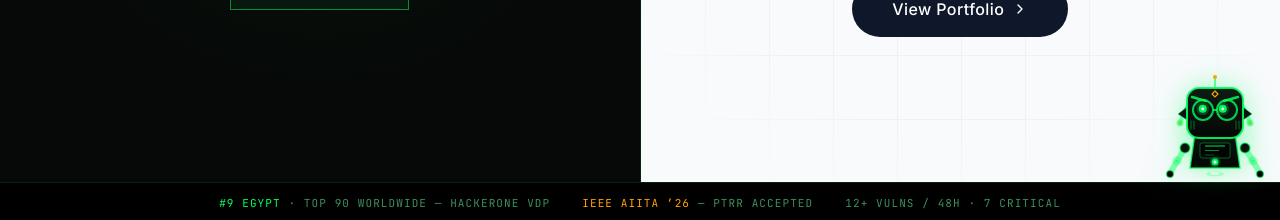
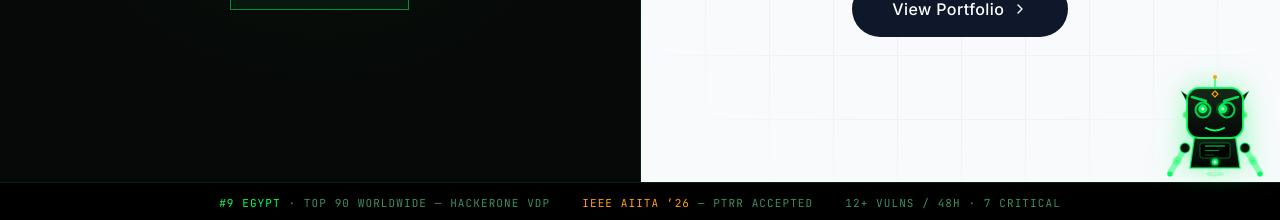
Before and after one commit to Zierax/Ziad-Portfolio, a React (Vite) app: page / in a window 1280 px wide. Shown: the part 577-797 px from the top of the page. Built offline with nearby package versions, Linux system fonts and the light colour scheme.

Commit message:
style(zyo): face that reads as a face, richer greens
Smaller eye rings (no more goggles), restored smile, swept
fins, tucked dreads, solid hands, lifted gradient stops.
Verified by rendering the actual SVG and inspecting it.

```diff
--- a/src/components/ZyoAssistant.tsx
+++ b/src/components/ZyoAssistant.tsx
@@ -914,7 +914,7 @@ const ZyoAssistant: React.FC = () => {
             <svg width="110" height="130" viewBox="0 0 110 130" aria-hidden="true" className={reducedMotion.current ? undefined : "animate-zyo-float"} style={{ filter: "drop-shadow(0 0 14px hsl(var(--terminal-green) / 0.35))" }}>
               <defs>
                 <linearGradient id="zyo-head-grad" x1="0" y1="0" x2="0" y2="1">
-                  <stop offset="0%" stopColor="#0e1c13" />
+                  <stop offset="0%" stopColor="#16281a" />
                   <stop offset="100%" stopColor="#040705" />
                 </linearGradient>
                 <radialGradient id="zyo-aura" cx="0.5" cy="0.5" r="0.5">
@@ -922,7 +922,7 @@ const ZyoAssistant: React.FC = () => {
                   <stop offset="100%" stopColor="hsl(var(--terminal-green))" stopOpacity="0" />
                 </radialGradient>
                 <linearGradient id="zyo-body-grad" x1="0" y1="0" x2="0" y2="1">
-                  <stop offset="0%" stopColor="#0c1610" />
+                  <stop offset="0%" stopColor="#132218" />
                   <stop offset="100%" stopColor="#030604" />
                 </linearGradient>
               </defs>
@@ -932,13 +932,13 @@ const ZyoAssistant: React.FC = () => {
 
               {/* 1. FIBER DREADS */}
               <g stroke="hsl(var(--terminal-green) / 0.5)" strokeWidth="4" fill="none" strokeLinecap="round" >
-                <path d="M 40 30 Q 30 20 20 50" />
-                <path d="M 45 25 Q 40 10 35 45" />
-                <path d="M 65 25 Q 70 10 75 45" />
-                <path d="M 70 30 Q 80 20 90 50" />
+                <path d="M 40 30 Q 33 22 26 42" />
+                <path d="M 45 25 Q 42 12 38 38" />
+                <path d="M 65 25 Q 68 12 72 38" />
+                <path d="M 70 30 Q 77 22 84 42" />
                 {/* Status tips */}
-                <circle cx="20" cy="50" r="1.5" fill="hsl(var(--terminal-amber))" className={reducedMotion.current ? undefined : "animate-pulse"} />
-                <circle cx="90" cy="50" r="1.5" fill="hsl(var(--terminal-amber))" className={reducedMotion.current ? undefined : "animate-pulse"} />
+                <circle cx="26" cy="42" r="1.5" fill="hsl(var(--terminal-amber))" className={reducedMotion.current ? undefined : "animate-pulse"} />
+                <circle cx="84" cy="42" r="1.5" fill="hsl(var(--terminal-amber))" className={reducedMotion.current ? undefined : "animate-pulse"} />
               </g>
 
               {/* 2. CHASSIS */}
@@ -956,7 +956,7 @@ const ZyoAssistant: React.FC = () => {
 
               {/* 2b. THRUSTER GLOW */}
               <ellipse cx="55" cy="101" rx="9" ry="2.5" fill="hsl(var(--terminal-green))" opacity="0.3" className={reducedMotion.current ? undefined : "animate-zyo-thrust"} aria-hidden="true" />
-              <ellipse cx="55" cy="100.5" rx="4.5" ry="1.4" fill="#eafff0" opacity="0.75" aria-hidden="true" />
+              <ellipse cx="55" cy="100.5" rx="3.2" ry="1.1" fill="#eafff0" opacity="0.5" aria-hidden="true" />
 
               {/* 3. HEAD UNIT */}
               <g transform="translate(55, 40)" className={mood === 'dancing' && !reducedMotion.current ? 'animate-zyo-head' : ''} aria-hidden="true">
@@ -964,8 +964,8 @@ const ZyoAssistant: React.FC = () => {
                 <line x1="0" y1="-25" x2="0" y2="-34" stroke="hsl(var(--terminal-green) / 0.6)" strokeWidth="2" strokeLinecap="round" />
                 <circle cx="0" cy="-36" r="2" fill="hsl(var(--terminal-amber))" className={reducedMotion.current ? undefined : "animate-pulse"} />
                 {/* Ear fins */}
-                <path d="M -28 -6 L -37 1 L -28 7 Z" fill="#0a120d" stroke="hsl(var(--terminal-green) / 0.4)" strokeWidth="1" />
-                <path d="M 28 -6 L 37 1 L 28 7 Z" fill="#0a120d" stroke="hsl(var(--terminal-green) / 0.4)" strokeWidth="1" />
+                <path d="M -27 -9 L -34 -22 L -21 -13 Z" fill="#0a120d" stroke="hsl(var(--terminal-green) / 0.4)" strokeWidth="1" />
+                <path d="M 27 -9 L 34 -22 L 21 -13 Z" fill="#0a120d" stroke="hsl(var(--terminal-green) / 0.4)" strokeWidth="1" />
                 {/* Main Case */}
                 <rect x="-28" y="-25" width="56" height="50" rx="12" fill="url(#zyo-head-grad)" stroke="hsl(var(--terminal-green))" strokeOpacity="0.9" strokeWidth="2" />
                 {/* Brow plates (determined) */}
@@ -974,14 +974,11 @@ const ZyoAssistant: React.FC = () => {
                 {/* Forehead emblem */}
                 <path d="M 0 -22 L 3 -19 L 0 -16 L -3 -19 Z" fill="none" stroke="hsl(var(--terminal-amber))" strokeWidth="1.2" />
                 {/* Cheek vents */}
-                <path d="M -24 8 L -24 16 M -21 8 L -21 16" stroke="hsl(var(--terminal-green))" strokeOpacity="0.35" strokeWidth="1.2" strokeLinecap="round" />
-                <path d="M 24 8 L 24 16 M 21 8 L 21 16" stroke="hsl(var(--terminal-green))" strokeOpacity="0.35" strokeWidth="1.2" strokeLinecap="round" />
 
                 {/* Optical Sensors */}
                 <g stroke="hsl(var(--terminal-green) / 0.8)" strokeWidth="2" fill="none">
-                  <circle cx="-12" cy="-3" r="10" />
-                  <circle cx="12" cy="-3" r="10" />
-                  <path d="M -2 -3 L 2 -3" />
+                  <circle cx="-12" cy="-3" r="7.5" />
+                  <circle cx="12" cy="-3" r="7.5" />
                 </g>
 
                 {/* Eyes Logic — closed while blinking or dreaming */}
@@ -992,14 +989,22 @@ const ZyoAssistant: React.FC = () => {
                    </g>
                 ) : (
                   <g ref={pupilGroupRef} transform="translate(0,0)">
-                    <circle cx={-10} cy={-3} r="6.5" fill="hsl(var(--terminal-green))" opacity="0.22" />
-                    <circle cx={10} cy={-3} r="6.5" fill="hsl(var(--terminal-green))" opacity="0.22" />
-                    <circle cx={-10} cy={-3} r="4" fill="hsl(var(--terminal-green))" opacity="0.95" />
-                    <circle cx={10} cy={-3} r="4" fill="hsl(var(--terminal-green))" opacity="0.95" />
+                    <circle cx={-10} cy={-3} r="7" fill="hsl(var(--terminal-green))" opacity="0.22" />
+                    <circle cx={10} cy={-3} r="7" fill="hsl(var(--terminal-green))" opacity="0.22" />
+                    <circle cx={-10} cy={-3} r="4.5" fill="hsl(var(--terminal-green))" opacity="0.95" />
+                    <circle cx={10} cy={-3} r="4.5" fill="hsl(var(--terminal-green))" opacity="0.95" />
                     <circle cx={-10} cy={-3} r="1.5" fill="#eafff0" />
                     <circle cx={10} cy={-3} r="1.5" fill="#eafff0" />
                   </g>
                 )}
+                {/* Mouth */}
+                <g transform="translate(0, 15)">
+                  {mood === 'coding' ? (
+                    <rect x="-10" y="0" width="20" height="2" fill="hsl(var(--terminal-green))" />
+                  ) : (
+                    <path d="M -9 0 Q 0 5 9 0" stroke="hsl(var(--terminal-green))" fill="none" strokeWidth="2" strokeLinecap="round" />
+                  )}
+                </g>
               </g>
 
               {/* 4. ARMS + HANDS */}
@@ -1012,8 +1017,8 @@ const ZyoAssistant: React.FC = () => {
                 <circle cx="93" cy="88" r="1.6" fill="hsl(var(--terminal-green))" opacity="0.7" />
               </g>
               <g aria-hidden="true">
-                <circle cx="10" cy="101" r="3.5" fill="hsl(var(--background))" stroke="hsl(var(--terminal-green) / 0.5)" strokeWidth="1.5" />
-                <circle cx="100" cy="101" r="3.5" fill="hsl(var(--background))" stroke="hsl(var(--terminal-green) / 0.5)" strokeWidth="1.5" />
+                <circle cx="10" cy="101" r="2.6" fill="hsl(var(--terminal-green))" />
+                <circle cx="100" cy="101" r="2.6" fill="hsl(var(--terminal-green))" />
               </g>
 
             </svg>
```
